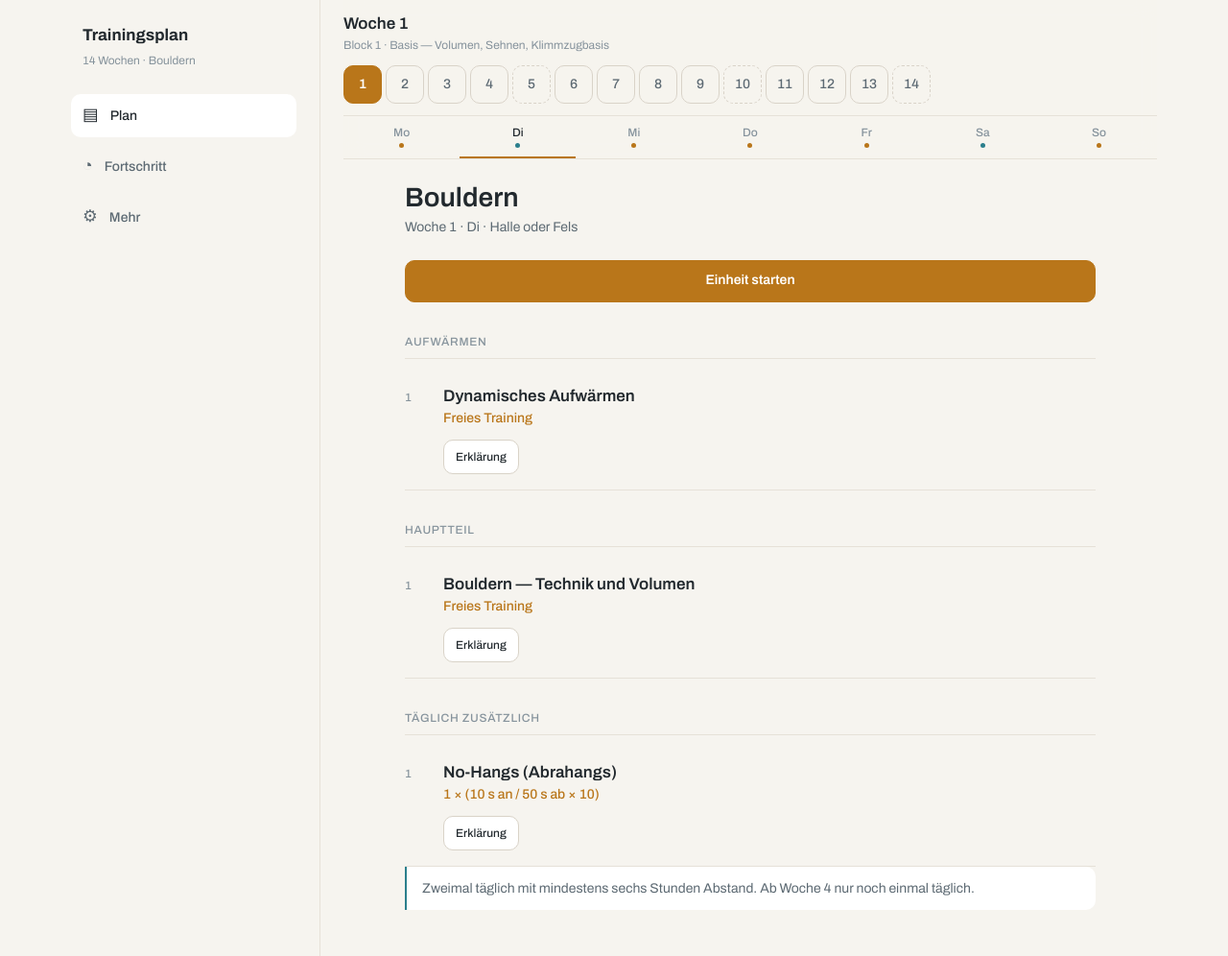
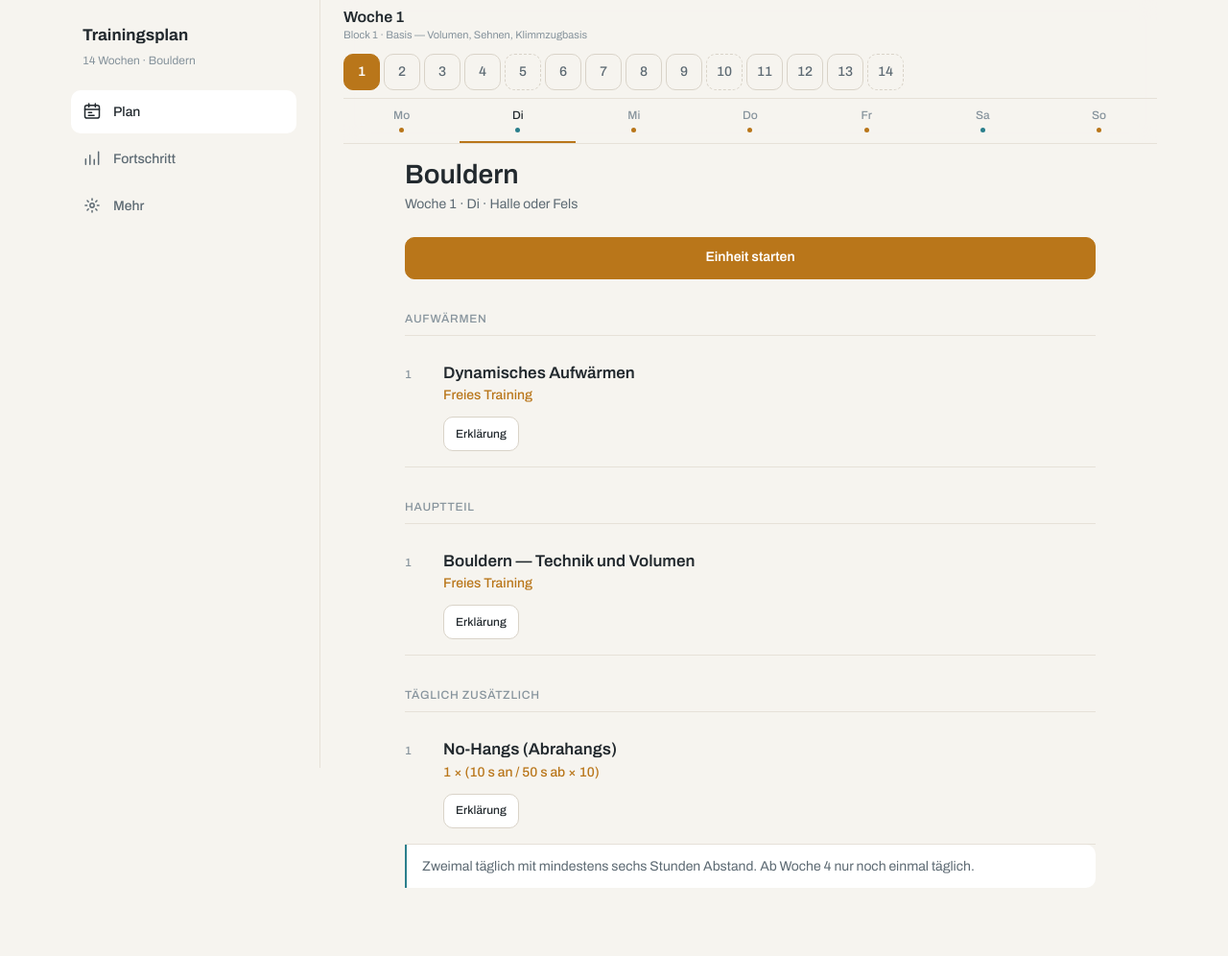
Before and after one commit to SiederF/trainingsplan, a website with bundled scripts: page index.html in a window 1280 px wide. Shown: the whole page at 96% size. After the commit the page ends 973 px from the top, so only its background shows below. Built offline with nearby package versions, Linux system fonts and the light colour scheme.

Commit message:
Add files via upload

```diff
--- a/build.mjs
+++ b/build.mjs
@@ -5,13 +5,15 @@
  * per Doppelklick. Die gebündelte Datei ist ein Ergebnis, keine Quelle —
  * gepflegt wird immer das Projekt, danach dieses Skript neu laufen lassen.
  *
- * Aufruf: node build.mjs
- * Ergebnis: dist/trainingsplan-standalone.html
+ * Wichtig: Das Gerüst wird aus index.html GELESEN, nicht hier nochmal
+ * hingeschrieben. Eine zweite Kopie würde bei jeder Strukturänderung
+ * auseinanderlaufen — genau das ist schon einmal passiert.
  *
- * Unterschiede zur installierten Version:
- *   – kein Service Worker, also kein Offline-Cache
+ * Aufruf: node build.mjs → dist/trainingsplan-standalone.html
+ *
+ * Unterschiede zur installierten Fassung:
+ *   – kein Service Worker, also kein Offline-Cache und keine Updatemeldung
  *   – keine Installation als App über das Manifest
- *   – Schriftart wird bei Bedarf aus dem Netz geladen, sonst Systemschrift
  * Die Trainingslogik ist identisch, weil derselbe Quellcode gebündelt wird.
  */
 
@@ -32,54 +34,31 @@ const bundle = await build({
   write: false,
   legalComments: 'none'
 });
-
 const js = bundle.outputFiles[0].text;
 
-const html = `<!DOCTYPE html>
-<html lang="de">
-<head>
-<meta charset="utf-8">
-<meta name="viewport" content="width=device-width, initial-scale=1, viewport-fit=cover">
-<meta name="theme-color" content="#1b2126">
-<title>Trainingsplan — Bouldern (Vorschau)</title>
-<link rel="preconnect" href="https://fonts.googleapis.com">
-<link rel="preconnect" href="https://fonts.gstatic.com" crossorigin>
-<link rel="stylesheet" href="https://fonts.googleapis.com/css2?family=Archivo:wght@400;500;600;700&display=swap">
-<style>
-${css}
-</style>
-</head>
-<body>
+let html = await readFile('index.html', 'utf8');
 
-<div class="shell">
-  <aside class="sidebar" id="sidebar" role="tablist" aria-label="Bereiche">
-    <div class="sidebar__brand">
-      <strong>Trainingsplan</strong>
-      <span>14 Wochen · Bouldern</span>
-    </div>
-  </aside>
+// Verweise ersetzen, die es in der Einzeldatei nicht gibt
+html = html
+  .replace(/\n\s*<link rel="manifest"[^>]*>/g, '')
+  .replace(/\n\s*<link rel="icon"[^>]*>/g, '')
+  .replace(/\n\s*<link rel="apple-touch-icon"[^>]*>/g, '')
+  .replace(/\n\s*<link rel="stylesheet" href="\.\/css\/[^"]+">/g, '')
+  .replace(/<title>[^<]*<\/title>/, '<title>Trainingsplan — Bouldern (Vorschau)</title>')
+  .replace('</head>', `<style>\n${css}\n</style>\n</head>`)
+  .replace(/\n\s*<script type="module" src="\.\/js\/app\.js"><\/script>/,
+           `\n<script>\n${js}\n</script>`);
 
-  <header class="topbar">
-    <div class="topbar__row">
-      <div>
-        <div class="topbar__title" id="week-label">Woche 1</div>
-        <div class="topbar__sub" id="block-label"></div>
-      </div>
-    </div>
-    <div class="chiprow" id="weekchips" role="group" aria-label="Woche wählen"></div>
-    <div class="daystrip" id="daystrip" role="group" aria-label="Tag wählen"></div>
-  </header>
-
-  <main class="content" id="view" role="main"></main>
-  <nav class="tabbar" id="tabbar" role="tablist" aria-label="Bereiche"></nav>
-</div>
-
-<script>
-${js}
-</script>
-</body>
-</html>
-`;
+// Sicherstellen, dass nichts übrig blieb, das ins Leere zeigt
+const reste = [...html.matchAll(/(?:href|src)="\.\/(?!assets)[^"]+"/g)].map(m => m[0]);
+if (reste.length) {
+  console.error('Nicht ersetzte Verweise gefunden:', reste);
+  process.exit(1);
+}
+if (!html.includes('<style>') || !html.includes('(() => {')) {
+  console.error('CSS oder JavaScript wurde nicht eingebettet.');
+  process.exit(1);
+}
 
 await mkdir('dist', { recursive: true });
 await writeFile('dist/trainingsplan-standalone.html', html, 'utf8');
--- a/css/components.css
+++ b/css/components.css
@@ -5,31 +5,39 @@
 /* ---------- Kopfzeile ---------- */
 .topbar__row {
   display: flex; align-items: center; justify-content: space-between;
-  gap: var(--sp-3); padding: var(--sp-3) var(--sp-4);
+  gap: var(--sp-3); padding: var(--sp-2) var(--sp-4) var(--sp-1);
 }
-.topbar__title { font-size: var(--fs-md); font-weight: var(--fw-semi); }
-.topbar__sub   { font-size: var(--fs-xs); color: var(--c-text-dim); }
+.topbar__title { font-size: var(--fs-base); font-weight: var(--fw-semi); line-height: 1.3; }
+.topbar__sub   {
+  font-size: 11px; color: var(--c-text-dim); line-height: 1.35;
+  display: -webkit-box; -webkit-line-clamp: 2; -webkit-box-orient: vertical; overflow: hidden;
+}
 @media (min-width: 860px) { .topbar__row { padding-inline: 0; } }
 
 /* ---------- Navigation ---------- */
 .tab {
-  flex: 1; display: flex; flex-direction: column; align-items: center;
-  gap: 2px; padding: var(--sp-2) 0 var(--sp-3);
-  min-height: var(--tap);
-  font-size: var(--fs-xs); color: var(--c-text-dim);
+  flex: 1;
+  display: flex; flex-direction: column; align-items: center; justify-content: center;
+  gap: 3px;
+  height: var(--tabbar-h);
+  font-size: 11px; font-weight: var(--fw-medium); letter-spacing: .01em;
+  color: var(--c-text-dim);
   border-top: 2px solid transparent;
 }
-.tab[aria-selected="true"] { color: var(--c-text); border-top-color: var(--c-accent); }
-.tab__icon { font-size: 1.1rem; line-height: 1; }
+.tab[aria-selected="true"] { color: var(--c-accent); border-top-color: var(--c-accent); }
+.tab__icon { display: block; width: 22px; height: 22px; }
+.tab__icon svg { width: 100%; height: 100%; display: block; }
 
 .navitem {
   display: flex; align-items: center; gap: var(--sp-3);
+  min-height: var(--tap);
   padding: var(--sp-3) var(--sp-3);
   border-radius: var(--r-md);
   color: var(--c-text-muted); font-size: var(--fs-sm); font-weight: var(--fw-medium);
   text-align: left;
 }
 .navitem[aria-selected="true"] { background: var(--c-surface); color: var(--c-text); }
+.navitem .tab__icon { width: 20px; height: 20px; flex: 0 0 auto; }
 .navitem:hover { background: var(--c-surface); }
 .sidebar__brand { padding: 0 var(--sp-3) var(--sp-4); }
 .sidebar__brand strong { display: block; font-size: var(--fs-md); }
@@ -38,13 +46,15 @@
 /* ---------- Wochen- und Tageswahl ---------- */
 .chiprow {
   display: flex; gap: var(--sp-1); overflow-x: auto;
-  padding: 0 var(--sp-4) var(--sp-3); scrollbar-width: none;
+  padding: var(--sp-2) var(--sp-4); scrollbar-width: none;
+  -webkit-overflow-scrolling: touch; scroll-snap-type: x proximity;
 }
+.chiprow > * { scroll-snap-align: center; }
 .chiprow::-webkit-scrollbar { display: none; }
 @media (min-width: 860px) { .chiprow { padding-inline: 0; } }
 
 .chip {
-  flex: 0 0 auto; min-width: 40px; height: 40px; padding-inline: var(--sp-2);
+  flex: 0 0 auto; min-width: 38px; height: 38px; padding-inline: var(--sp-2);
   border: 1px solid var(--c-line); border-radius: var(--r-md);
   color: var(--c-text-muted); font-size: var(--fs-sm); font-weight: var(--fw-medium);
 }
@@ -61,11 +71,11 @@
 
 .daystrip { display: flex; border-top: 1px solid var(--c-line-soft); }
 .daystrip__day {
-  flex: 1; padding: var(--sp-2) 2px var(--sp-2);
-  display: flex; flex-direction: column; align-items: center; gap: 2px;
+  flex: 1; min-width: 0; padding: var(--sp-2) 0;
+  display: flex; flex-direction: column; align-items: center; justify-content: center; gap: 4px;
   border-bottom: 2px solid transparent;
   color: var(--c-text-dim); font-size: var(--fs-xs); font-weight: var(--fw-medium);
-  min-height: var(--tap);
+  min-height: 46px;
 }
 .daystrip__day[aria-pressed="true"] { color: var(--c-text); border-bottom-color: var(--c-accent); }
 .daystrip__dot { width: 5px; height: 5px; border-radius: 50%; background: var(--c-line); }
@@ -227,6 +237,7 @@
 @media (max-width: 380px) {
   .content { padding-inline: var(--sp-3); }
   .topbar__row, .chiprow { padding-inline: var(--sp-3); }
+  .tab { font-size: 10px; }
   .chip { min-width: 34px; height: 36px; font-size: var(--fs-xs); }
   .ratings { grid-template-columns: repeat(2, 1fr); }
   .stats { grid-template-columns: repeat(2, 1fr); }
--- a/css/layout.css
+++ b/css/layout.css
@@ -1,72 +1,91 @@
 /* ==========================================================================
-   layout.css — Seitengerüst und Breakpoints. Handy: gestapelt mit
-   Tab-Leiste unten. Ab Tablet: Seitenspalte links, Inhalt rechts.
+   layout.css — Seitengerüst.
+
+   Aufbau: .shell enthält die Seitenspalte (nur ab Tablet) und .maincol.
+   In .maincol stecken Kopfzeile, Inhalt und Taskleiste.
+
+   Warum .maincol nötig ist: position:sticky klebt nur innerhalb des
+   eigenen Elternbereichs. Lagen Kopfzeile und Taskleiste direkt als
+   Grid-Zeilen im Raster, war dieser Bereich exakt so hoch wie das
+   Element selbst — sie konnten also gar nicht kleben. Mit .maincol als
+   hohem, normal fließendem Container funktioniert es.
+
+   Die Taskleiste ist auf dem Handy fest am Fensterrand verankert, nicht
+   klebend. Sie muss immer erreichbar sein, auch mitten in einer langen
+   Übungsliste.
    ========================================================================== */
 
-.shell {
-  display: grid;
-  grid-template-rows: auto 1fr auto;
+/* ---------- Handy zuerst ---------- */
+.shell { display: block; }
+
+.maincol {
+  display: flex;
+  flex-direction: column;
   min-height: 100dvh;
-  max-width: var(--shell-max);
-  margin-inline: auto;
+  min-width: 0;
 }
 
 .topbar {
   position: sticky;
   top: 0;
   z-index: 30;
-  background: color-mix(in srgb, var(--c-base) 94%, transparent);
-  backdrop-filter: blur(10px);
+  background: color-mix(in srgb, var(--c-base) 92%, transparent);
+  backdrop-filter: blur(12px);
   border-bottom: 1px solid var(--c-line-soft);
   padding-top: env(safe-area-inset-top);
 }
 
 .content {
+  flex: 1;
   width: 100%;
   max-width: var(--content-max);
   margin-inline: auto;
-  padding: var(--sp-5) var(--sp-4) var(--sp-7);
+  padding: var(--sp-4) var(--sp-4) 0;
+  /* Platz für die feste Taskleiste, damit nichts darunter verschwindet. */
+  padding-bottom: calc(var(--tabbar-h) + var(--sp-6) + env(safe-area-inset-bottom));
 }
 
 .tabbar {
-  position: sticky;
-  bottom: 0;
-  z-index: 30;
+  position: fixed;
+  inset: auto 0 0 0;
+  z-index: 40;
   display: flex;
   background: color-mix(in srgb, var(--c-base) 94%, transparent);
-  backdrop-filter: blur(10px);
+  backdrop-filter: blur(12px);
   border-top: 1px solid var(--c-line-soft);
   padding-bottom: env(safe-area-inset-bottom);
 }
 
 .sidebar { display: none; }
 
-/* ---------- Tablet und größer ---------- */
+/* ---------- Ab Tablet: Seitenspalte statt Taskleiste ---------- */
 @media (min-width: 860px) {
   .shell {
-    grid-template-columns: var(--sidebar-w) 1fr;
-    grid-template-rows: auto 1fr;
-    grid-template-areas:
-      "sidebar topbar"
-      "sidebar content";
+    display: grid;
+    grid-template-columns: var(--sidebar-w) minmax(0, 1fr);
     column-gap: var(--sp-5);
+    max-width: var(--shell-max);
+    margin-inline: auto;
     padding-inline: var(--sp-5);
+    align-items: start;
   }
-  .topbar  { grid-area: topbar; }
-  .content { grid-area: content; padding-inline: 0; }
+
   .sidebar {
-    grid-area: sidebar;
     display: flex;
     flex-direction: column;
-    gap: var(--sp-2);
-    padding: var(--sp-5) 0;
+    gap: var(--sp-1);
+    position: sticky;
+    top: 0;
+    height: 100dvh;
+    overflow-y: auto;
+    padding: var(--sp-5) var(--sp-5) var(--sp-5) 0;
     border-right: 1px solid var(--c-line-soft);
-    padding-right: var(--sp-5);
   }
+
+  .content { padding-inline: 0; padding-bottom: var(--sp-7); }
   .tabbar { display: none; }
 }
 
-/* ---------- Desktop: Inhalt darf breiter atmen ---------- */
 @media (min-width: 1100px) {
   :root { --content-max: 780px; }
 }
--- a/css/tokens.css
+++ b/css/tokens.css
@@ -51,6 +51,7 @@
   --r-lg: 16px;
 
   --tap: 44px;                 /* Mindestgröße für Touch-Ziele */
+  --tabbar-h: 58px;            /* Höhe der festen Taskleiste auf dem Handy */
   --content-max: 720px;
   --shell-max: 1180px;
   --sidebar-w: 260px;
--- a/index.html
+++ b/index.html
@@ -33,6 +33,8 @@
     </div>
   </aside>
 
+  <div class="maincol">
+
   <header class="topbar">
     <div class="topbar__row">
       <div>
@@ -48,6 +50,7 @@
 
   <nav class="tabbar" id="tabbar" role="tablist" aria-label="Bereiche"></nav>
 
+  </div>
 </div>
 
 <noscript>
--- a/js/app.js
+++ b/js/app.js
@@ -21,12 +21,20 @@ import { createTimerOverlay } from './ui/timerOverlay.js';
 import { renderSync } from './ui/syncView.js';
 
 /** Wird bei jeder Veröffentlichung hochgezählt, zusammen mit CACHE in sw.js. */
-export const APP_VERSION = '1.1.0';
+export const APP_VERSION = '1.2.0';
+
+/* Icons als SVG statt als Schriftzeichen: Zeichen wie ▤ oder ⚙ werden je
+   nach Gerät unterschiedlich oder gar nicht dargestellt. */
+const ICONS = {
+  plan: '<svg viewBox="0 0 24 24" fill="none" stroke="currentColor" stroke-width="1.8" stroke-linecap="round" stroke-linejoin="round"><rect x="3" y="4.5" width="18" height="16" rx="2.5"/><path d="M3 9.5h18M8 2.5v4M16 2.5v4"/><path d="M7.5 13.5h4M7.5 17h7"/></svg>',
+  progress: '<svg viewBox="0 0 24 24" fill="none" stroke="currentColor" stroke-width="1.8" stroke-linecap="round" stroke-linejoin="round"><path d="M4 19.5V13M9.33 19.5V8M14.67 19.5v-6M20 19.5V4"/></svg>',
+  settings: '<svg viewBox="0 0 24 24" fill="none" stroke="currentColor" stroke-width="1.8" stroke-linecap="round" stroke-linejoin="round"><circle cx="12" cy="12" r="2.6"/><path d="M12 3.5v2M12 18.5v2M20.5 12h-2M5.5 12h-2M18 6l-1.4 1.4M7.4 16.6 6 18M18 18l-1.4-1.4M7.4 7.4 6 6"/></svg>'
+};
 
 const TABS = [
-  { id: 'plan',     label: 'Plan',       icon: '▤' },
-  { id: 'progress', label: 'Fortschritt', icon: '◔' },
-  { id: 'settings', label: 'Mehr',       icon: '⚙' }
+  { id: 'plan',     label: 'Plan' },
+  { id: 'progress', label: 'Fortschritt' },
+  { id: 'settings', label: 'Mehr' }
 ];
 
 const app = {
@@ -346,13 +354,14 @@ function buildNav() {
   TABS.forEach(t => {
     tabbar.appendChild(el('button.tab', {
       type: 'button', role: 'tab', 'data-tab': t.id, 'aria-selected': 'false',
+      'aria-label': t.label,
       onclick: () => { app.tab = t.id; render(); }
-    }, el('span.tab__icon', { text: t.icon }), t.label));
+    }, el('span.tab__icon', { html: ICONS[t.id] }), el('span', { text: t.label })));
 
     sidebar.appendChild(el('button.navitem', {
       type: 'button', role: 'tab', 'data-tab': t.id, 'aria-selected': 'false',
       onclick: () => { app.tab = t.id; render(); }
-    }, el('span.tab__icon', { text: t.icon }), t.label));
+    }, el('span.tab__icon', { html: ICONS[t.id] }), el('span', { text: t.label })));
   });
 }
 
--- a/sw.js
+++ b/sw.js
@@ -7,7 +7,7 @@
  * activate-Schritt die alten Caches auf.
  */
 
-const CACHE = 'trainingsplan-v4';
+const CACHE = 'trainingsplan-v5';
 
 const ASSETS = [
   './', './index.html', './manifest.webmanifest',
```
